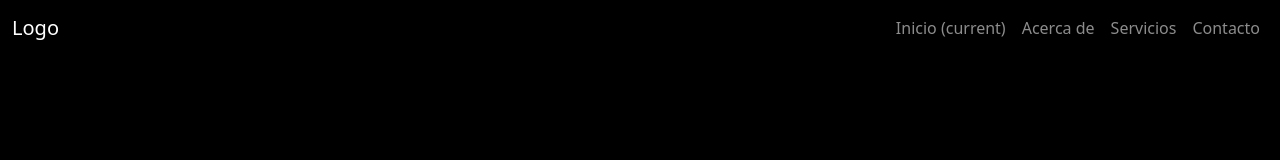
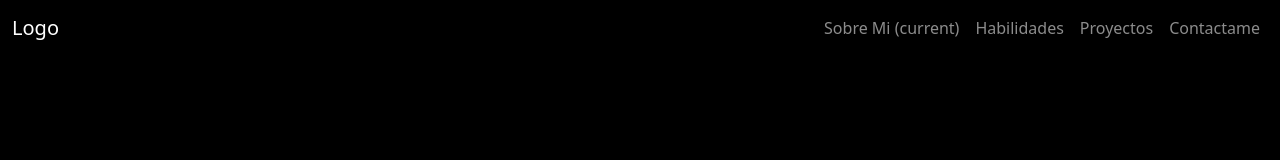
Before and after one commit to Angel-Escobar/Angel-Escobar.github.io, a React (Vite) app: page / in a window 1280 px wide. Shown: the top 160 px of the page. Built offline with nearby package versions, Linux system fonts and the light colour scheme.

Commit message:
Cambio de Nombre Pestana

```diff
--- a/index.html
+++ b/index.html
@@ -2,10 +2,9 @@
 <html lang="es">
   <head>
     <meta charset="UTF-8" />
-    <link rel="icon" type="image/svg+xml" href="/vite.svg" />
     <meta name="viewport" content="width=device-width, initial-scale=1.0" />
     <link href="https://cdn.jsdelivr.net/npm/bootstrap@5.3.0-alpha1/dist/css/bootstrap.min.css" rel="stylesheet" integrity="sha384-GLhlTQ8iRABdZLl6O3oVMWSktQOp6b7In1Zl3/Jr59b6EGGoI1aFkw7cmDA6j6gD" crossorigin="anonymous">
-    <title>Vite + React</title>
+    <title>Angel Escobar</title>
   </head>
   <body>
     <div id="root"></div>
--- a/src/Components/Navbar.jsx
+++ b/src/Components/Navbar.jsx
@@ -29,16 +29,16 @@ const Navbar = () => {
           <div className={`${isNavCollapsed ? 'collapse' : ''} navbar-collapse justify-content-end`} id="navbarNav">
             <ul className="navbar-nav">
               <li className="nav-item active">
-                <a className="nav-link" href="#" onClick={handleNavCollapse}>Inicio <span className="sr-only">(current)</span></a>
+                <a className="nav-link" href="#" onClick={handleNavCollapse}>Sobre Mi <span className="sr-only">(current)</span></a>
               </li>
               <li className="nav-item">
-                <a className="nav-link" href="#" onClick={handleNavCollapse}>Acerca de</a>
+                <a className="nav-link" href="#" onClick={handleNavCollapse}>Habilidades</a>
               </li>
               <li className="nav-item">
-                <a className="nav-link" href="#" onClick={handleNavCollapse}>Servicios</a>
+                <a className="nav-link" href="#" onClick={handleNavCollapse}>Proyectos</a>
               </li>
               <li className="nav-item">
-                <a className="nav-link" href="#" onClick={handleNavCollapse}>Contacto</a>
+                <a className="nav-link" href="#" onClick={handleNavCollapse}>Contactame</a>
               </li>
             </ul>
           </div>
```
Also changed, not shown: 7 other files (tests, documents, lock files or other folders).
